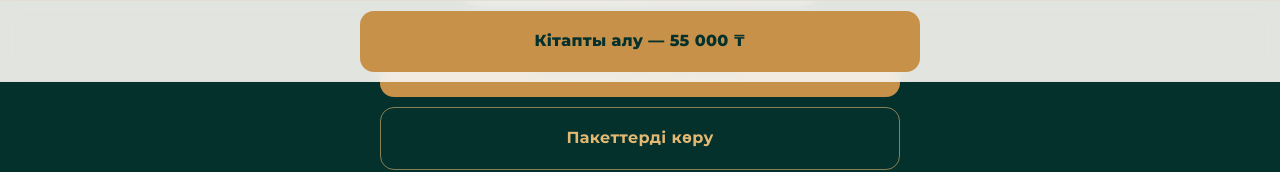
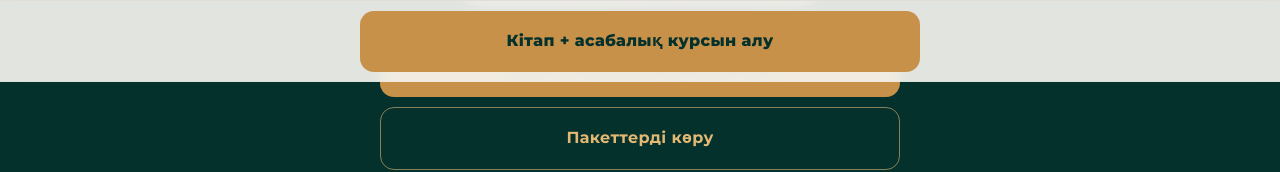
Before and after one commit to narbekkov02/asaba-carousel, a plain HTML site: page oner/index.html in a window 1280 px wide. Shown: the part 808-980 px from the top of the page. Drawn offline with Linux system fonts and the light colour scheme.

Commit message:
Site: change gold button text to «Кітап + асабалық курсын алу», remove price
Co-Authored-By: Claude Opus 5.5 <noreply@anthropic.com>
Claude-Session: https://claude.ai/code/session_01M1G81ukGMx3caWmVxpczM3

```diff
--- a/oner/index.html
+++ b/oner/index.html
@@ -206,7 +206,7 @@ a:focus-visible,button:focus-visible,input:focus-visible,select:focus-visible,su
 <div class="author-chip in2"><img src="author.jpg" alt="" width="40" height="40"><div><b>Нұрбек Бүркітбай</b>кітаптың авторы</div></div>
 <div class="stage in3"><img class="bookimg" src="book.jpg" width="800" height="1067" alt="«Асабалық өнер» кітабы, Нұрбек Бүркітбай"></div>
 <div class="in4">
-<a class="btn shine" id="herobtn" data-pkg="Standart (55 000 ₸)" href="#order">Кітапты алу — 55 000 ₸</a>
+<a class="btn shine" id="herobtn" data-pkg="Standart (55 000 ₸)" href="#order">Кітап + асабалық курсын алу</a>
 <a class="btn ghost" href="#packages">Пакеттерді көру</a>
 </div>
 </div>
@@ -379,7 +379,7 @@ a:focus-visible,button:focus-visible,input:focus-visible,select:focus-visible,su
 
 <footer>Сұрақ болса, WhatsApp-қа жазыңыз: <a href="https://wa.me/77082286517" target="_blank" rel="noopener">+7 708 228 6517</a></footer>
 
-<div class="sticky hide" id="sticky"><a class="btn shine" href="#order" data-pkg="Standart (55 000 ₸)">Кітапты алу — 55 000 ₸</a></div>
+<div class="sticky hide" id="sticky"><a class="btn shine" href="#order" data-pkg="Standart (55 000 ₸)">Кітап + асабалық курсын алу</a></div>
 
 <script>
 var PHONE="77082286517";
```
